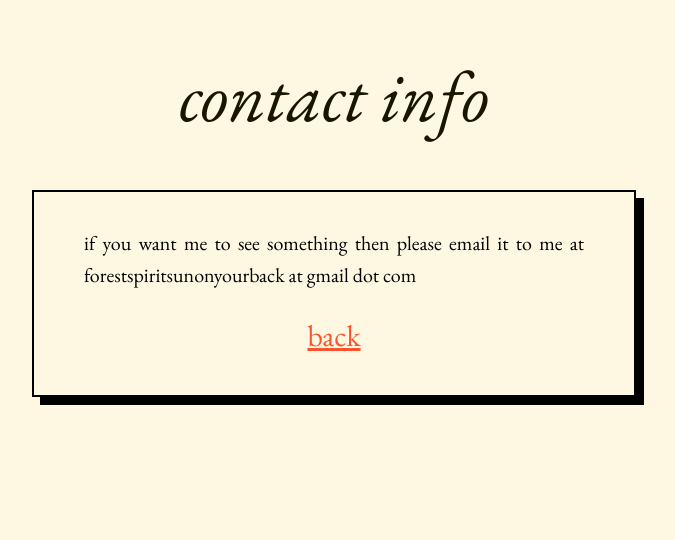
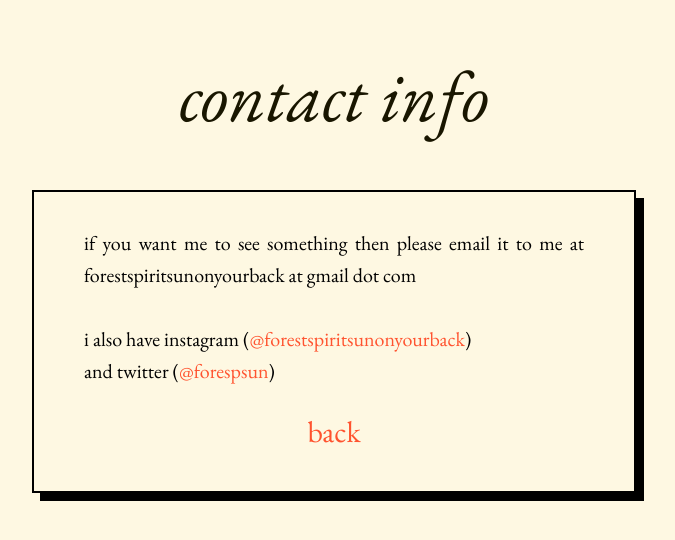
Before and after one commit to forespi/forespi.net, a plain HTML site: page contact.html in a window 1280 px wide. Shown: the whole page, without its empty margins (306-981 px from the left). Drawn offline with nearby package versions, Linux system fonts and the light colour scheme.

Commit message:
Add files via upload

```diff
--- a/contact.html
+++ b/contact.html
@@ -8,7 +8,7 @@
         <center>
             <h1><i>contact info</i></h1>
                 <div class="outlinediv" style="width: 500px;">
-                    <p>if you want me to see something then please email it to me at forestspiritsunonyourback at gmail dot com</p>
+                    <p>if you want me to see something then please email it to me at forestspiritsunonyourback at gmail dot com<br/><br/>i also have instagram (<a href="https://instagram.com/forestspiritsunonyourback">@forestspiritsunonyourback</a>)<br/>and twitter (<a href="https://twitter.com/forespsun">@forespsun</a>)</p>
                     <h2><a href="index.html">back</a></h2>
                 </div>
         </center>
--- a/main.css
+++ b/main.css
@@ -43,4 +43,5 @@ p {
 }
 a {
     color: #FF532F;
+    text-decoration: none;
 }
```
Also changed, not shown: about.html (+1 -1 lines), index.html (+0 -1 lines).
